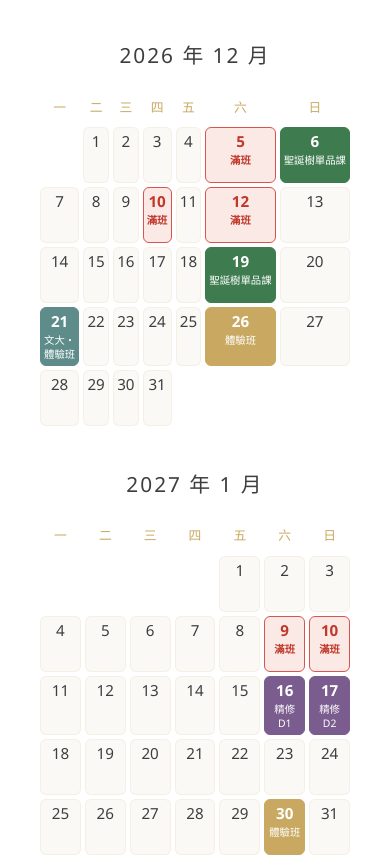
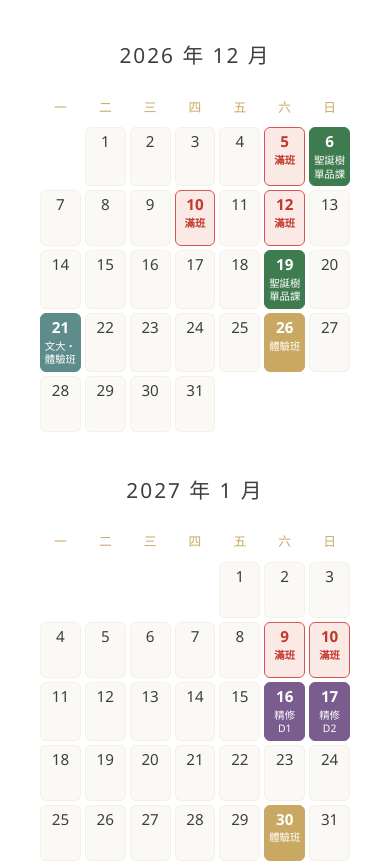
Before and after one commit to chinwei730-svg/light-within-studio, a plain HTML site: page index.html in a window 390 px wide. Shown: the part 5841-6705 px from the top of the page. Drawn offline with Linux system fonts and the light colour scheme.

Commit message:
Fix mobile calendar column widths and orphan characters

```diff
--- a/css/style.css
+++ b/css/style.css
@@ -1737,3 +1737,12 @@ body {
 
     .corporate-text .btn { display: table; margin: 0 auto; }
 }
+
+/* 詞組不拆開：文字依詞組換行，避免一兩個字孤零零掉到下一行 */
+.ph { display: inline-block; }
+
+.corporate-text p { text-wrap: pretty; }
+
+/* 月曆：欄寬固定平分，不被較長的標籤撐開；標籤可在 <wbr> 處換行 */
+.sched-grid { grid-template-columns: repeat(7, minmax(0, 1fr)); }
+.sched-day { min-width: 0; }
--- a/index.html
+++ b/index.html
@@ -20,7 +20,7 @@
     <meta name="twitter:card" content="summary_large_image">
     <meta name="twitter:image" content="https://lightwithinstudio.tw/images/course/c_0028.jpg">
 
-    <link rel="stylesheet" href="css/style.css?v=20261120c">
+    <link rel="stylesheet" href="css/style.css?v=20261120d">
     <script type="application/ld+json">
 {
     "@context": "https://schema.org",
@@ -276,7 +276,7 @@
                         <div class="sched-day" role="cell"><span class="sched-num">3</span></div>
                         <div class="sched-day" role="cell"><span class="sched-num">4</span></div>
                         <div class="sched-day is-full" role="cell" aria-label="12月5日 滿班"><span class="sched-num">5</span><span class="sched-tag">滿班</span></div>
-                        <div class="sched-day is-xmas" role="cell" aria-label="12月6日 聖誕樹奧剛單品課"><span class="sched-num">6</span><span class="sched-tag">聖誕樹單品課</span></div>
+                        <div class="sched-day is-xmas" role="cell" aria-label="12月6日 聖誕樹奧剛單品課"><span class="sched-num">6</span><span class="sched-tag">聖誕樹<wbr>單品課</span></div>
                         <div class="sched-day" role="cell"><span class="sched-num">7</span></div>
                         <div class="sched-day" role="cell"><span class="sched-num">8</span></div>
                         <div class="sched-day" role="cell"><span class="sched-num">9</span></div>
@@ -289,7 +289,7 @@
                         <div class="sched-day" role="cell"><span class="sched-num">16</span></div>
                         <div class="sched-day" role="cell"><span class="sched-num">17</span></div>
                         <div class="sched-day" role="cell"><span class="sched-num">18</span></div>
-                        <div class="sched-day is-xmas" role="cell" aria-label="12月19日 聖誕樹奧剛單品課"><span class="sched-num">19</span><span class="sched-tag">聖誕樹單品課</span></div>
+                        <div class="sched-day is-xmas" role="cell" aria-label="12月19日 聖誕樹奧剛單品課"><span class="sched-num">19</span><span class="sched-tag">聖誕樹<wbr>單品課</span></div>
                         <div class="sched-day" role="cell"><span class="sched-num">20</span></div>
                         <div class="sched-day is-tycu" role="cell" aria-label="12月21日 文化大學推廣進修部桃園分部 奧剛能量金字塔體驗班"><span class="sched-num">21</span><span class="sched-tag">文大・體驗班</span></div>
                         <div class="sched-day" role="cell"><span class="sched-num">22</span></div>
```
Also changed, not shown: corporate-knu.html (+1 -1 lines), corporate.html (+4 -4 lines).
